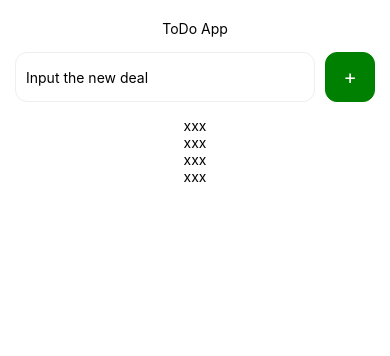
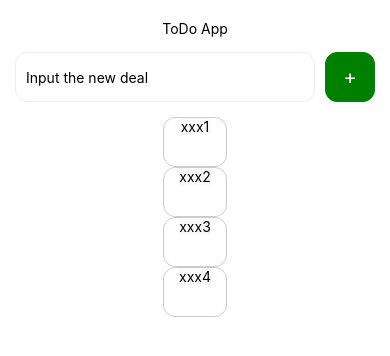
Before and after one commit to kruchai/todo-app-react-native, a React Native app: screen / in a window 390 px wide. Shown: the top 356 px of the page. Built offline with nearby package versions, Linux system fonts and the light colour scheme.

Commit message:
feature(App.js): adding the 'deleting item' functionality
v0.2: Prepares the main todo functionality

```diff
--- a/App.js
+++ b/App.js
@@ -1,43 +1,44 @@
-import React, {useState} from 'react'
-import { StatusBar } from 'expo-status-bar'
-import { Platform, StyleSheet, SafeAreaView, Text, View } from 'react-native'
+import { useState } from 'react'
+import { Platform, StyleSheet, SafeAreaView, Text, View, FlatList } from 'react-native'
 import { Header } from './components/Header'
 import { AddTodo } from './components/AddTodo'
-import { TodoList } from './components/TodoList'
+import { ListItem } from './components/ListItem'
 
 export default function App() {
   const [todos, setTodos] = useState([
-    { id: 1, title: 'xxx'},
-    { id: 2, title: 'xxx'},
-    { id: 3, title: 'xxx'},
-    { id: 4, title: 'xxx'},
+    { id: 1, title: 'xxx1'},
+    { id: 2, title: 'xxx2'},
+    { id: 3, title: 'xxx3'},
+    { id: 4, title: 'xxx4'},
   ])
 
-  const addTodo = title => {
-    setTodos(previousTodo => [
+  const addTodo = (title) => {
+    setTodos((list) => [
       {
         id: Date.now().toString(),
         title
       },
-      ...previousTodo
+      ...list
     ])
+  }
+
+  const deleteTodo = (id) => {
+    setTodos((list) => {
+      return list.filter(todos => todos.id != id)
+    })
   }
 
   return (
     <SafeAreaView style={styles.safeArea}>
       <View style={styles.container}>
         <Header />
-        <AddTodo onSubmit={addTodo} />
+        <AddTodo addHandler={addTodo} />
 
         <View>
-          {todos.map(todo => {
-            return (
-              // <TodoList title={todo.title} key={todo.id} />
-              <Text key={todo.id}>{todo.title}</Text>
-            )
-          })}
+          <FlatList data={todos} renderItem={({ item }) => (
+            <ListItem item={item} deleteHandler={deleteTodo} />
+          )} />
         </View>
-        <StatusBar style="auto" />
       </View>
     </SafeAreaView>
   );
```
